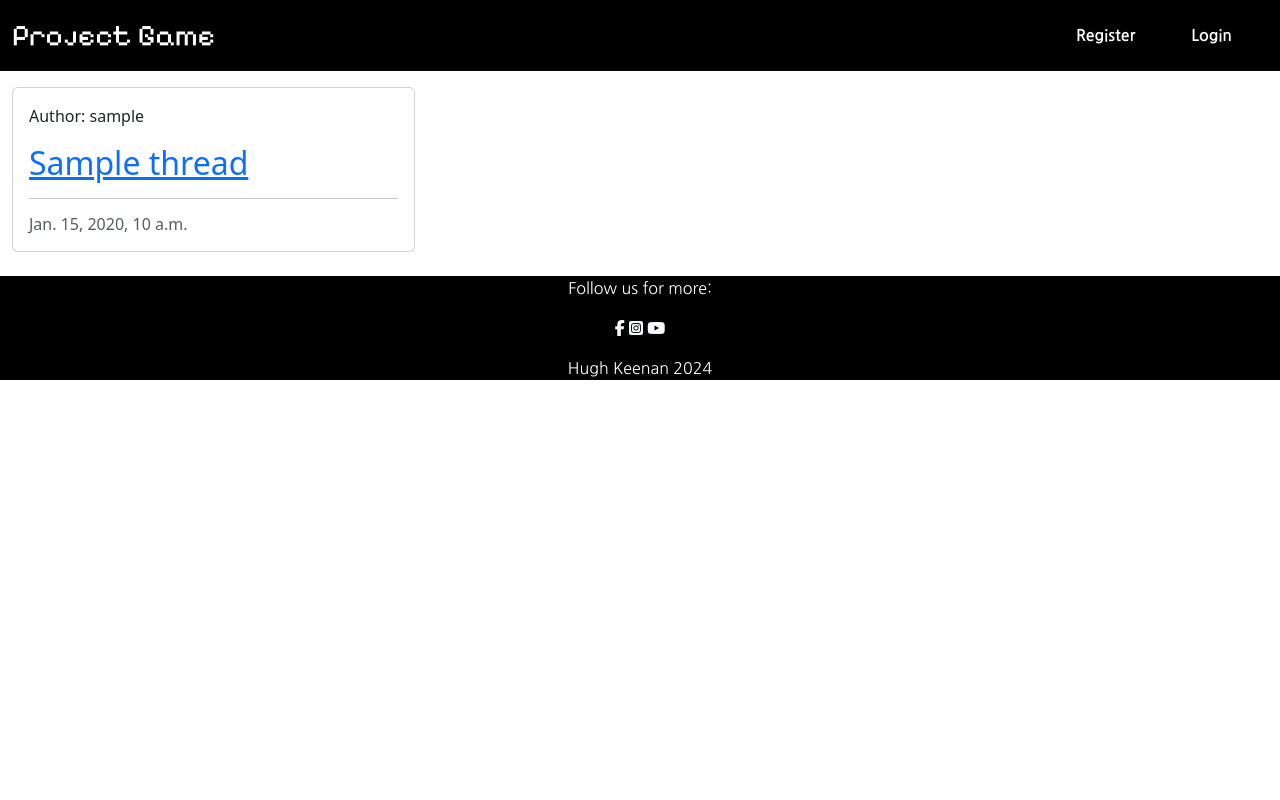
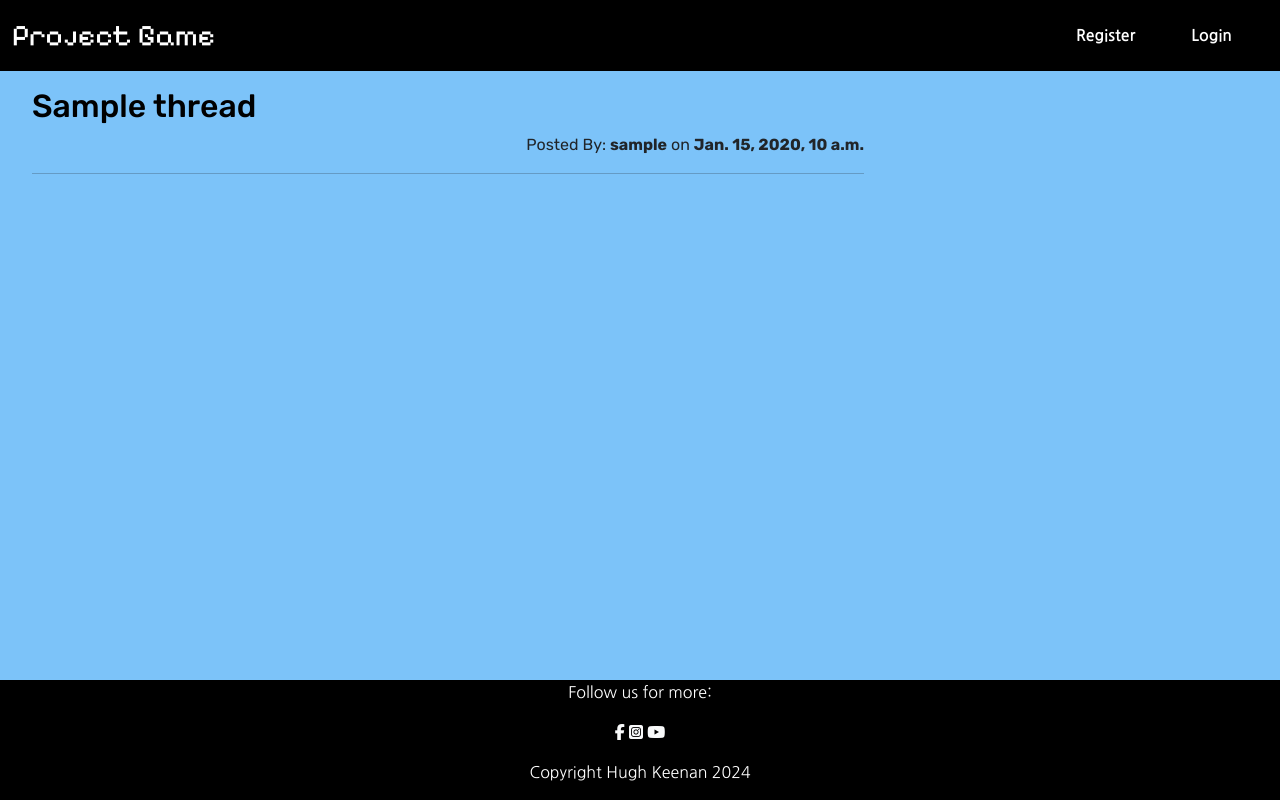
Before and after one commit to HughKeenan/project-game, a Django app: page / in a window 1280 px wide. Run offline with Django 5.2, Linux system fonts and the light colour scheme; tables that the repository leaves empty hold one stand-in row (values such as "Sample post"); some libraries are stand-ins or nearby versions; some web fonts are replaced.

Commit message:
update styling for index.html and base.html

```diff
--- a/news/templates/news/index.html
+++ b/news/templates/news/index.html
@@ -1,38 +1,26 @@
 {% extends "base.html" %}
 {% block content%}
 
-<!-- Beginning of index.html -->
-<div class="container-fluid">
-    <div class="row">
-
-        <!-- Thread list -->
-        <div class="col-12 mt-3 left">
-            <div class="row">
+<!-- Start of index.html content -->
+<div class="block mt-3">
+    <div class="block-body">
         {% for thread in thread_list %}
-                <div class="col-md-4">
-                    <div class="card mb-4">
-                        <div class="card-body">
-                            <div class="image-container">
-                                <div class="image-flash">
-                                    <p class="author">Author: {{ thread.poster }}</p>
+        <div>
+            <div class="col-8">
+                <a href="{% url 'thread_detail' thread.slug %}" class="thread-link">
+                    <h2>{{ thread.title }}</h2>
+                </a>
+                <div class="poster">
+                    <p class="text-end">Posted By: <strong>{{ thread.poster }}</strong> on
+                        <strong>{{ thread.posted_on}}</strong></p>
                 </div>
-                            </div>
-                            <a href="{% url 'thread_detail' thread.slug %}" class="thread-link">
-                                <h2 class="card-title">{{ thread.title }}</h2>
-                            </a>
-
-                            <hr />
-                            <p class="card-text text-muted h6">{{ thread.posted_on}}
-                            </p>
-                        </div>
-                    </div>
+                <hr>
             </div>
             {% if forloop.counter|divisibleby:3 %}
         </div>
         <div class="row">
             {% endif %}
             {% endfor %}
-
         </div>
     </div>
 </div>
@@ -40,15 +28,15 @@
     <nav aria-label="Page navigation">
         <ul class="pagination justify-content-center">
             {% if page_obj.has_previous %}
-            <li><a href="?page={{ page_obj.previous_page_number }}" class="page-link"> &laquo; PREV</a></li>
+            <li><a href="?page={{ page_obj.previous_page_number }}" class="page-link"> Previous</a></li>
             {% endif %}
             {% if page_obj.has_next %}
-            <li><a href="?page={{ page_obj.next_page_number }}" class="page-link"> NEXT &raquo;</a></li>
+            <li><a href="?page={{ page_obj.next_page_number }}" class="page-link"> Next</a></li>
             {% endif %}
         </ul>
+
     </nav>
     {% endif %}
-</div>
 
 <!-- index.html content ends here -->
 
--- a/static/css/style.css
+++ b/static/css/style.css
@@ -11,12 +11,44 @@
     color: rgb(255, 255, 255);
 }
 
-.nav-item{
+.nav-item-active{
     padding-right: 40px;
 }
 
+/*Body style rules*/
+body{
+    background-color: rgb(124, 195, 249);
+}
+
+.block-body{
+    margin-left: 2.5%;
+}
+
 /*Footer style rules*/
+
 .footertext{
     color: rgb(255, 255, 255);
     font-family: 'Nanum Gothic';
 }
+
+/*Index.html*/
+.thread-link{
+    color: black;
+    text-decoration: none;
+    font-family: 'Rubik';
+}
+
+.poster{
+    font-family: 'Rubik';
+}
+
+.thread-link :hover{
+    color: grey;
+}
+
+.page-link{
+    color: black;
+    background-color: rgb(186, 186, 186);
+    border-color: rgb(0, 0, 0);
+    border-radius: 10px;
+}
--- a/templates/base.html
+++ b/templates/base.html
@@ -45,32 +45,28 @@
             <span class="navbar-toggler-icon"></span>
         </button>
         <div class="collapse navbar-collapse" id="navbarInfo">
-            <ul class="navbar-nav mr-auto mt-2 mt-lg-0">
-            <!--<li class="nav-item active">
-                    <a class="nav-link {% if request.path == home_url %} active{% endif %}"
-                        href="{% url 'threadlist' %}">Home <span class="sr-only">(current)</span></a>
-                </li>-->
+            <ul class="navbar-nav mr-auto mt-auto">
                 {% if user.is_authenticated %}
-                <li class="nav-item">
+                <li class="nav-item-active">
                     <a class="nav-link
                       {% if request.path == report_url %}active{%endif%}" aria-current="page"
                         href="{% url 'report' %}">Report User</a>
                 </li>
-                <li class="nav-item">
+                <li class="nav-item-active">
                     <a class="nav-link
                       {% if request.path == new_url %}active{%endif%}" aria-current="page" href="{% url 'new' %}">New
                         Thread</a>
                 </li>
-                <li class="nav-item">
+                <li class="nav-item-active">
                     <a class="nav-link {% if request.path == logout_url %}active{% endif %}" aria-current="page"
                         href="{% url 'account_logout' %}">Logout</a>
                 </li>
                 {% else %}
-                <li class="nav-item">
+                <li class="nav-item-active">
                     <a class="nav-link {% if request.path == signup_url %}active{% endif %}" aria-current="page"
                         href="{% url 'account_signup' %}">Register</a>
                 </li>
-                <li class="nav-item">
+                <li class="nav-item-active">
                     <a class="nav-link {% if request.path == login_url %}active{% endif %}" aria-current="page"
                         href="{% url 'account_login' %}">Login</a>
                 </li>
@@ -85,14 +81,14 @@
         {% endblock content %}
     </main>
     <!--Footer-->
-    <footer class="container-fluid bg-black">
+    <footer class="fixed-bottom bg-black">
         <p class="text-center footertext">Follow us for more:</p>
         <p class ="text-center">
             <a href="https://www.facebook.com/" target="_blank" rel="noopener"><i class="link-light fa-brands fa-facebook-f"></i></a>
             <a href="https://www.instagram.com/" target="_blank" rel="noopener"><i class="link-light fa-brands fa-square-instagram"></i></a>
             <a href="https://www.youtube.com/" target="_blank" rel="noopener"><i class="link-light fa-brands fa-youtube"></i></a>
         </p>
-            <p class="text-center footertext">Hugh Keenan 2024</p>
+        <p class="text-center footertext">Copyright Hugh Keenan 2024</p>
     </footer>
 
     <script src="//cdn.jsdelivr.net/npm/bootstrap@5.3.3/dist/js/bootstrap.min.js"></script>
```
Lines whose indentation alone changed are shown as unchanged.
